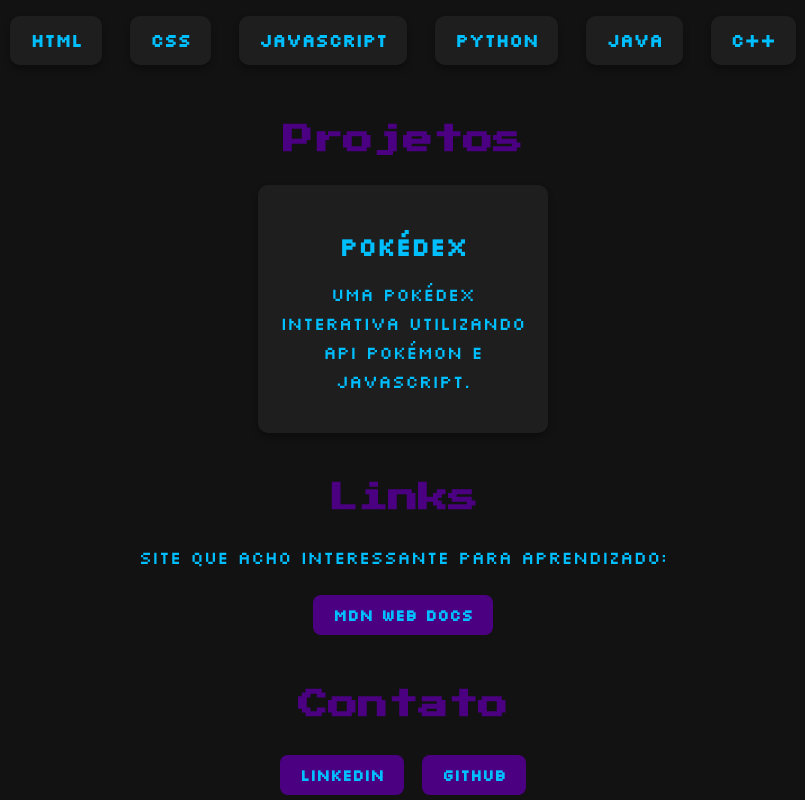
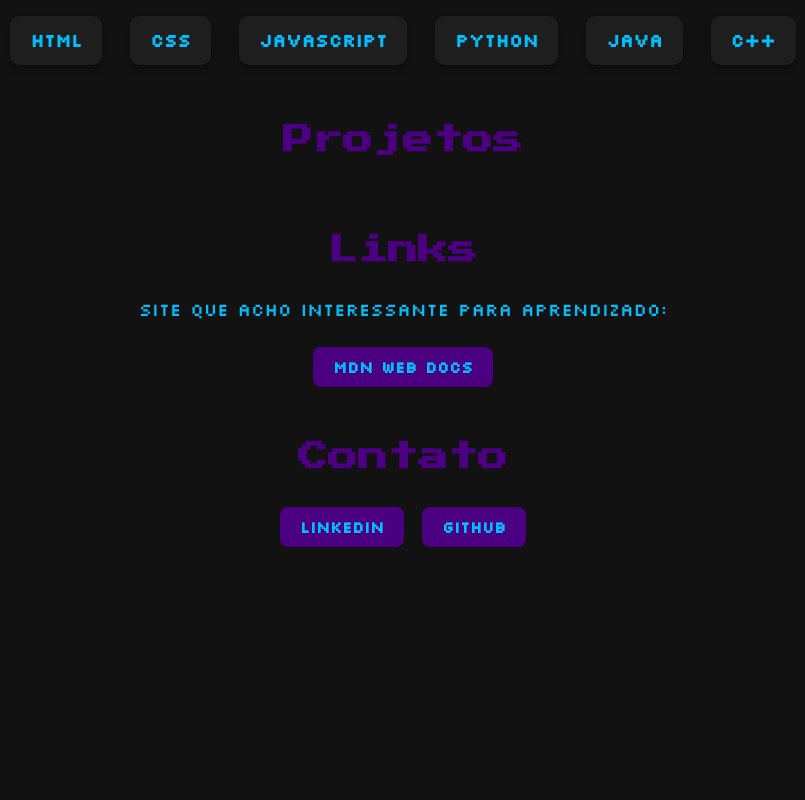
Before and after one commit to jeywysonleandro/jeywysonleandro.github.io, a plain HTML site: page index.html in a window 1280 px wide. Shown: the part 958-1758 px from the top of the page, without its empty margins (237-1042 px from the left). After the commit the page ends 1510 px from the top, so only its background shows below. Drawn offline with Linux system fonts and the light colour scheme.

Commit message:
Update index.html

```diff
--- a/index.html
+++ b/index.html
@@ -66,15 +66,13 @@
     </section>
 
     <!-- Projetos -->
-    <section id="projetos">
-        <h2>Projetos</h2>
-        <div class="projetos-container">
-            <a class="projeto-card" href="https://jeywysonleandro.github.io/pokedex/" target="_blank">
-                <h3>Pokédex</h3>
-                <p>Uma Pokédex interativa utilizando API Pokémon e JavaScript.</p>
-            </a>
-        </div>
-    </section>
+<section id="projetos">
+    <h2>Projetos</h2>
+    <div class="projetos-container">
+        <!-- Aqui você pode adicionar seus projetos futuramente -->
+    </div>
+</section>
+
 
     <!-- Links externos -->
     <section id="links">
```
